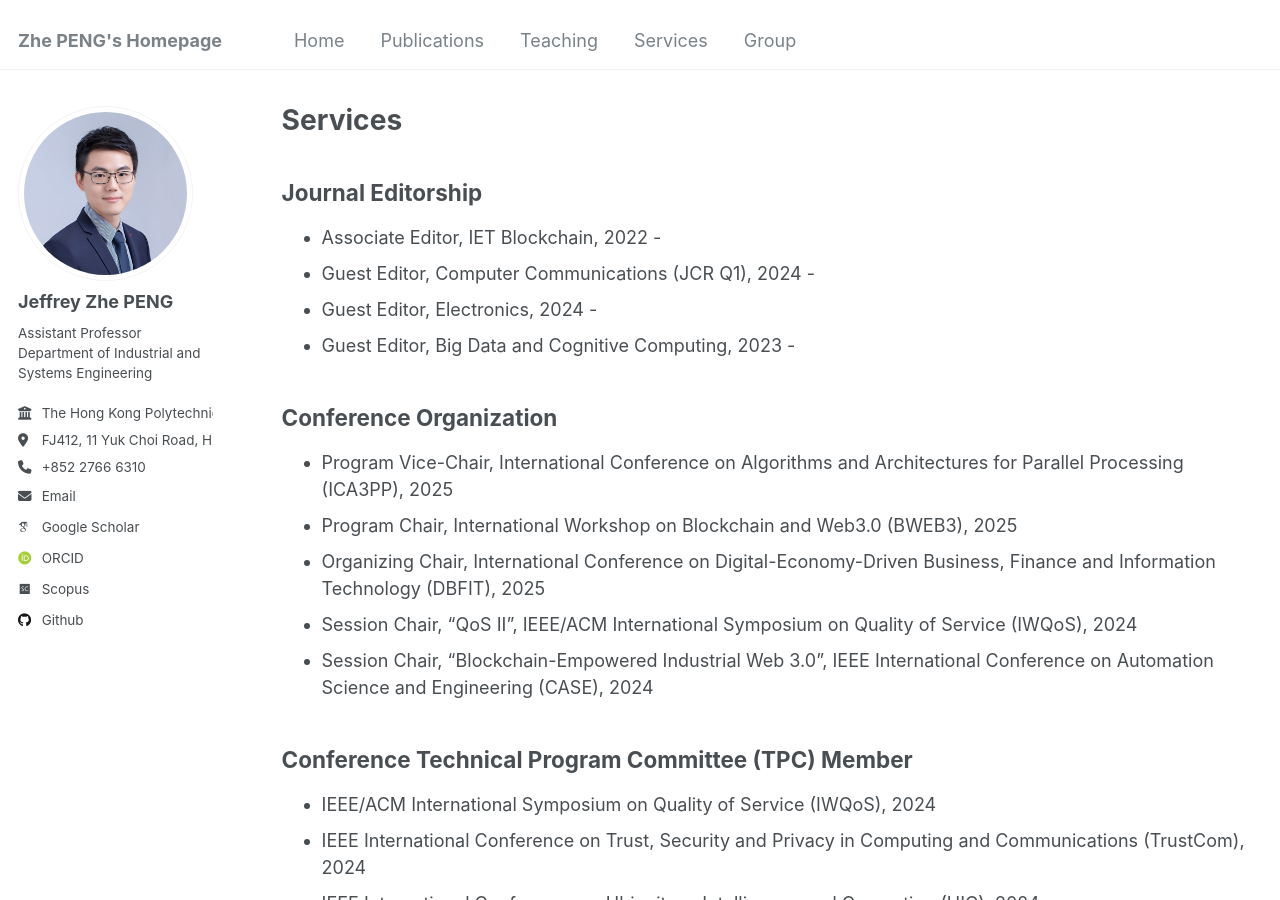
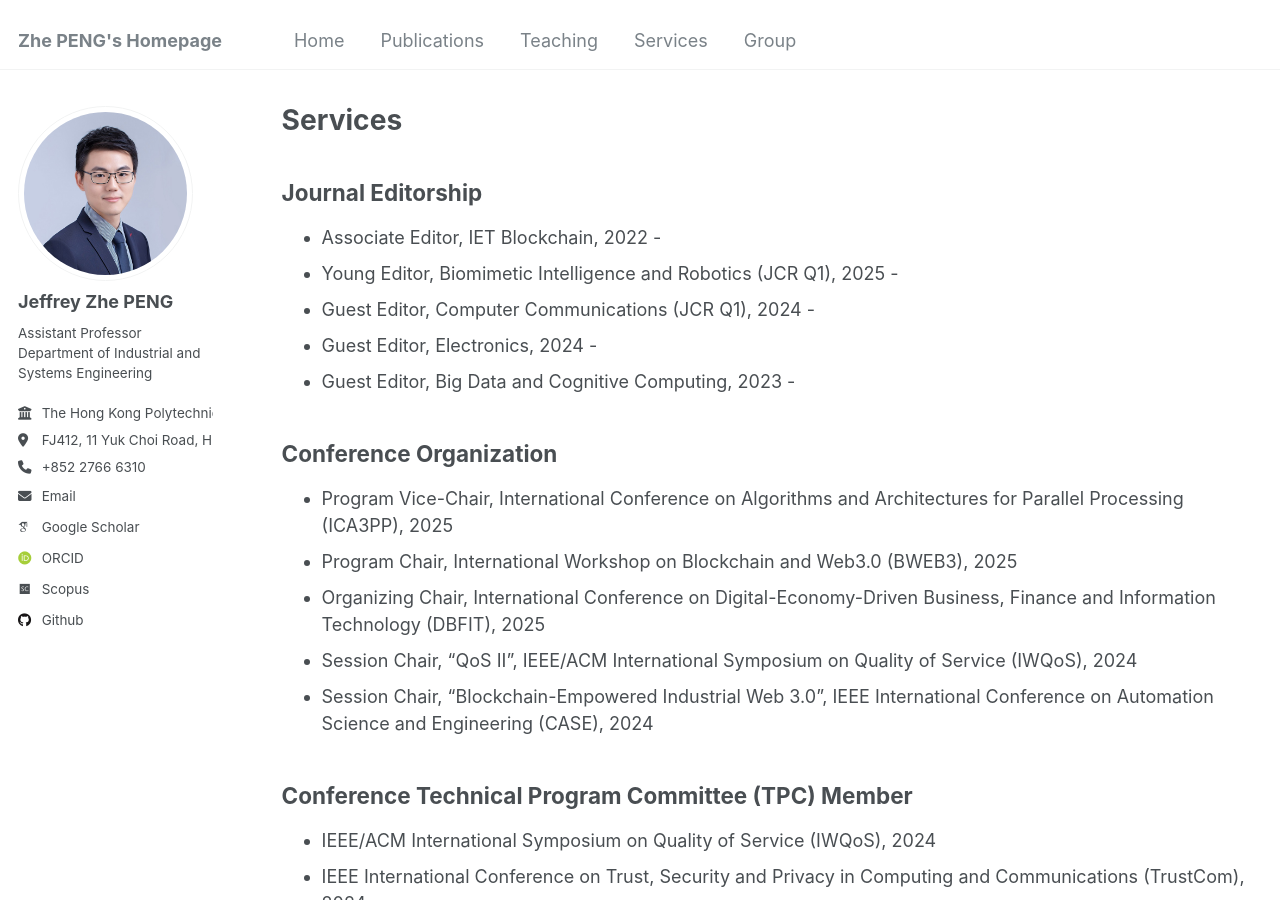
Before and after one commit to PENG-Zhe/peng-zhe.github.io, a Jekyll site: the page built from _pages/services.md, in a window 1280 px wide and 900 px high. Built offline with Jekyll 4.4.1, drawn with Linux system fonts in a browser that asks for light colours; some web fonts are replaced.

Commit message:
Update services.md

```diff
--- a/_pages/services.md
+++ b/_pages/services.md
@@ -6,6 +6,7 @@ layout: archive
 
 ## Journal Editorship
 * Associate Editor, IET Blockchain, 2022 -
+* Young Editor, Biomimetic Intelligence and Robotics (JCR Q1), 2025 -
 * Guest Editor, Computer Communications (JCR Q1), 2024 -
 * Guest Editor, Electronics, 2024 -
 * Guest Editor, Big Data and Cognitive Computing, 2023 -
```
